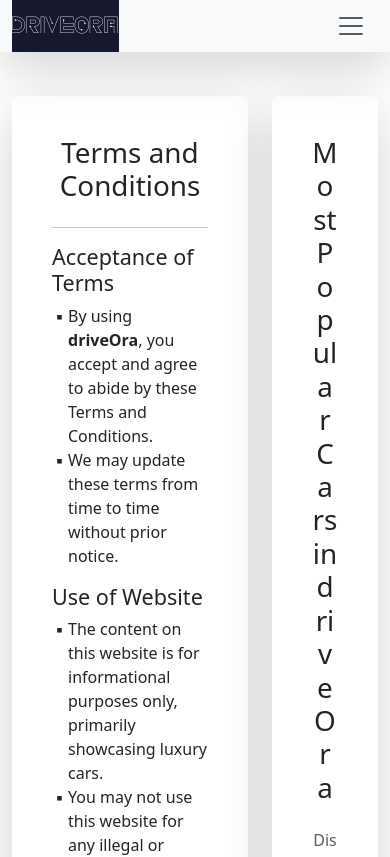
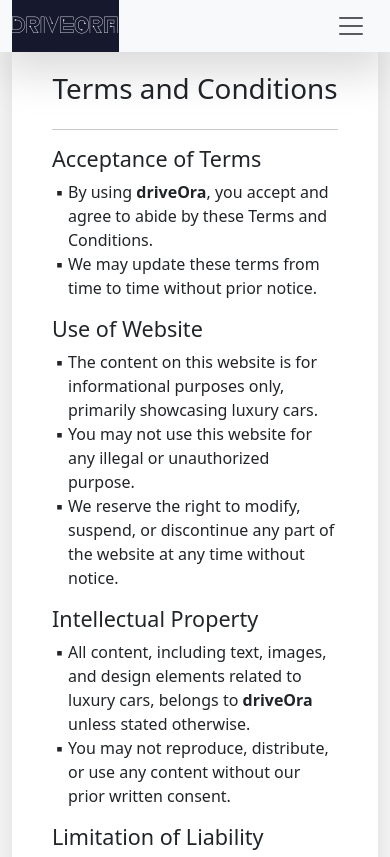
Before and after one commit to dhruv2684/DriveOra_Main, a React (Create React App) app: page /terms-and-conditions in a window 390 px wide. Shown: the top 857 px of the page. Built offline with nearby package versions, Linux system fonts and the light colour scheme.

Commit message:
t and d mobile view mini chnage

```diff
--- a/src/Beleasing/TermaCondtion.js
+++ b/src/Beleasing/TermaCondtion.js
@@ -4,9 +4,9 @@ import { Card, Container } from 'react-bootstrap'
 const TermaCondtion = () => {
     return (
         <div>
-            <Container className="my-5 pt-5">
+            <Container className="my-md-5 my-3 pt-md-5 pt-3 ">
                 <div className="row">
-                    <div className="col-8">
+                    <div className="col-lg-8 col-12">
                         <Card className="shadow-lg p-4 border-0">
                             <Card.Body>
                                 <h1 className="text-center mb-4">Terms and Conditions</h1>
@@ -60,8 +60,8 @@ const TermaCondtion = () => {
                             </Card.Body>
                         </Card>
                     </div>
-                    <div className="col-4 sticky-sidebar">
-                        <Card className="shadow-lg p-4 border-0 sticky-sidebar">
+                    <div className="col-lg-4 col-12 ">
+                        <Card className="shadow-lg p-4 border-0">
                             <Card.Body>
                                 <h1 className="text-center mb-4">Most Popular Cars in driveOra</h1>
                                 <p className="text-center text-muted">Discover the top luxury cars available on driveOra.</p>
```
